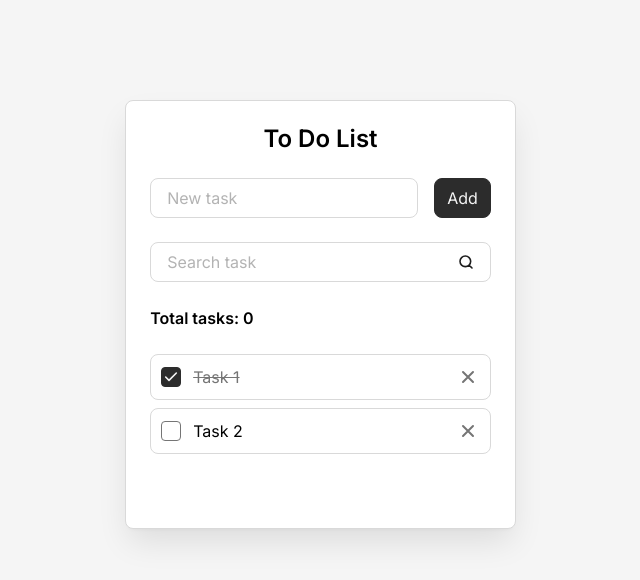
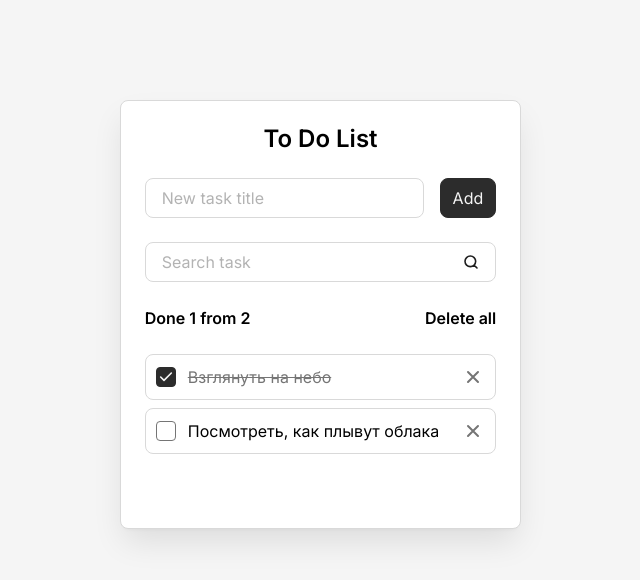
Before and after one commit to al-burtsev/todo-react, a React (Vite) app: page / in a window 1280 px wide. Shown: the top 580 px of the page, without its empty margins (312-952 px from the left). Built offline with nearby package versions, Linux system fonts and the light colour scheme.

Commit message:
rework with props

```diff
--- a/src/components/AddTaskForm.jsx
+++ b/src/components/AddTaskForm.jsx
@@ -4,8 +4,12 @@ import Field from "./Field"
 const Form = () => {
     return (
         <form className="todo__form">
-            <Field label='New task' />
-            <Button />
+            <Field
+                className="todo__field"
+                label='New task title'
+                id="new-task"
+            />
+            <Button className="button" type="submit">Add</Button>
         </form>
     )
 }
--- a/src/components/Button.jsx
+++ b/src/components/Button.jsx
@@ -1,7 +1,12 @@
 
-const Button = () => {
+const Button = ({ children, className = '', type = 'button' }) => {
     return (
-        <button className="button" type="submit">Add</button>
+        <button
+            className={`button ${className}`}
+            type={type}
+        >
+            {children}
+        </button>
     )
 }
 
--- a/src/components/Field.jsx
+++ b/src/components/Field.jsx
@@ -1,17 +1,18 @@
-const Field = ({ label }) => {
+const Field = ({ className = '', id, label, type  }) => {
     return (
-        <div className="todo__field field">
+        <div className={`field ${className}`}>
             <label
                 className="field__label"
-                htmlFor="new-task"
+                htmlFor={id}
             >
                 {label}
             </label>
             <input
                 className="field__input"
-                id="new-task"
+                id={id}
                 placeholder=" "
                 autoComplete="off"
+                type={type}
             />
         </div>
     )
--- a/src/components/SearchTaskForm.jsx
+++ b/src/components/SearchTaskForm.jsx
@@ -1,22 +1,14 @@
+import Field from "./Field"
 
 const SearchTaskForm = () => {
     return (
         <form className="todo__form">
-            <div className="todo__field field">
-                <label
-                    className="field__label"
-                    htmlFor="search-task"
-                >
-                    Search task
-                </label>
-                <input
-                    className="field__input"
-                    id="search-task"
-                    placeholder=" "
-                    autoComplete="off"
-                    type="search"
-                />
-            </div>
+            <Field
+                className="todo__field"
+                label="Search task"
+                id="search-task"
+                type="search"
+            />
         </form>
     )
 }
--- a/src/components/Todo.jsx
+++ b/src/components/Todo.jsx
@@ -4,13 +4,21 @@ import TodoInfo from "./TodoInfo"
 import TodoList from "./TodoList"
 
 const Todo = () => {
+  const tasks = [
+    { id: 'task-1', title: 'Взглянуть на небо', isDone: true, },
+    { id: 'task-2', title: 'Посмотреть, как плывут облака', isDone: false, }
+  ];
+
   return (
     <div className="todo">
       <h1 className="todo__title">To Do List</h1>
       <AddTaskForm />
       <SearchTaskForm />
-      <TodoInfo />
-      <TodoList />
+      <TodoInfo
+        total={tasks.length}
+        done={tasks.filter(({ isDone }) => isDone).length}
+      />
+      <TodoList tasks={tasks} />
     </div>
   )
 }
--- a/src/components/TodoInfo.jsx
+++ b/src/components/TodoInfo.jsx
@@ -1,10 +1,13 @@
-import React from 'react'
+const TodoInfo = ({ total, done }) => {
 
-const TodoInfo = () => {
+    const hasTasks = total > 0
+
     return (
         <div className="todo__info">
-            <div className="todo__total-tasks">Total tasks: <span>0</span></div>
-            <button className="todo__delete-all-button" type="button">Delete all</button>
+            <div className="todo__total-tasks">Done {done} from {total}</div>
+            {hasTasks && (
+                <button className="todo__delete-all-button" type="button">Delete all</button>
+            )}
         </div>
     )
 }
--- a/src/components/TodoItem.jsx
+++ b/src/components/TodoItem.jsx
@@ -1,19 +1,20 @@
 import React from 'react'
 
-const TodoItem = () => {
+const TodoItem = ({ className = '', id, title, isDone }) => {
     return (
-        <li className="todo__item todo-item">
+        <li className={`todo-item ${className}`}>
             <input
                 className="todo-item__checkbox"
-                id="task-1"
+                id={id}
                 type="checkbox"
-                checked
+                checked={isDone}
+                readOnly
             />
             <label
                 className="todo-item__label"
-                htmlFor="task-1"
+                htmlFor={id}
             >
-                Task 1
+                {title}
             </label>
             <button
                 className="todo-item__delete-button"
--- a/src/components/TodoList.jsx
+++ b/src/components/TodoList.jsx
@@ -1,6 +1,6 @@
 import TodoItem from "./TodoItem";
 
-const TodoList = () => {
+const TodoList = ({ tasks = [] }) => {
   const hasTasks = true;
 
   if (!hasTasks) {
@@ -11,41 +11,14 @@ const TodoList = () => {
 
   return (
     hasTasks && <ul className="todo__list">
-      <TodoItem />
-      <li className="todo__item todo-item">
-        <input
-          className="todo-item__checkbox"
-          id="task-2"
-          type="checkbox"
+      {tasks.map((task) => (
+        <TodoItem
+          className="todo__list"
+          key={task.id}
+          {...task}
         />
-        <label
-          className="todo-item__label"
-          htmlFor="task-2"
-        >
-          Task 2
-        </label>
-        <button
-          className="todo-item__delete-button"
-          aria-label="Delete"
-          title="Delete"
-        >
-          <svg
-            width="20"
-            height="20"
-            viewBox="0 0 20 20"
-            fill="none"
-            xmlns="http://www.w3.org/2000/svg"
-          >
-            <path
-              d="M15 5L5 15M5 5L15 15"
-              stroke="#757575"
-              strokeWidth="2"
-              strokeLinecap="round"
-              strokeLinejoin="round"
-            />
-          </svg>
-        </button>
-      </li>
+      )
+      )}
     </ul>
   )
 }
--- a/src/styles/components/todo.css
+++ b/src/styles/components/todo.css
@@ -44,11 +44,6 @@
   &:hover {
     color: var(--color-gray-4);
   }
-
-  &:not(.is-visible) {
-    opacity: 0;
-    visibility: hidden;
-  }
 }
 
 .todo__list,
```
